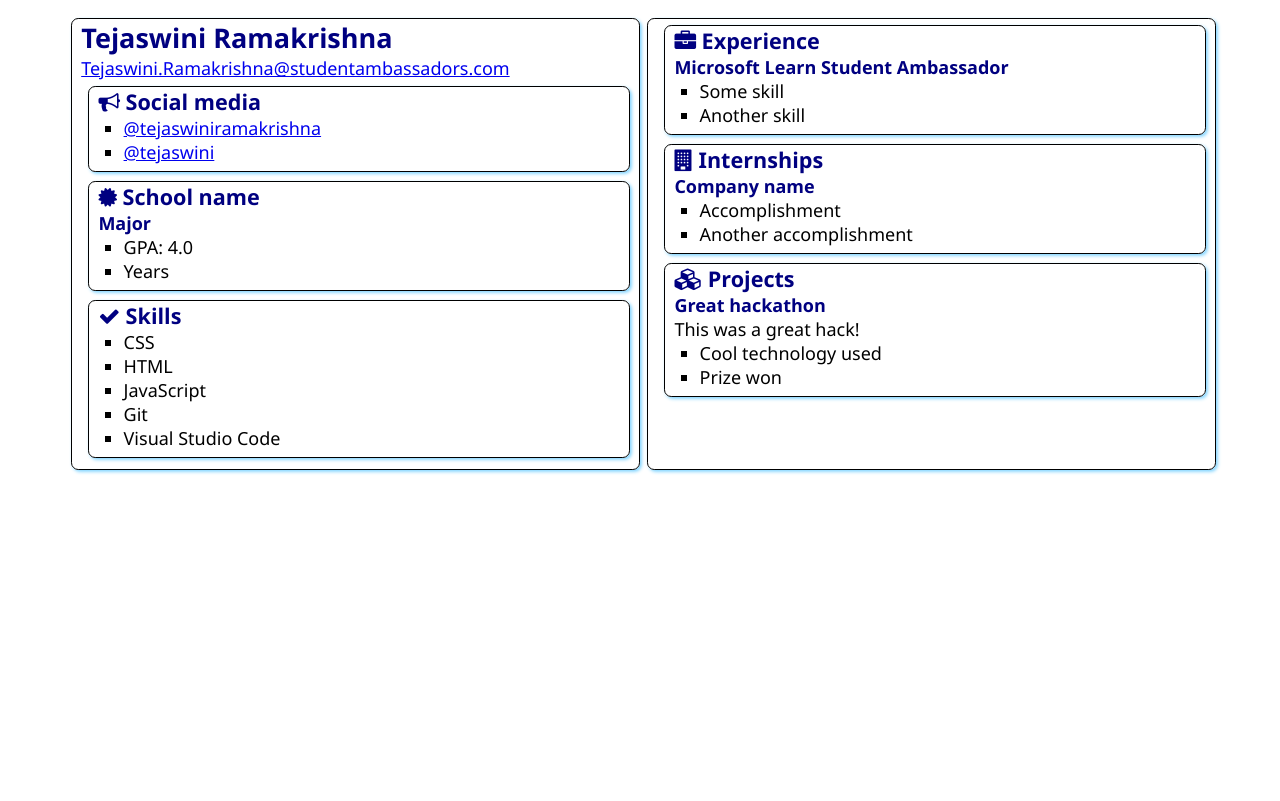
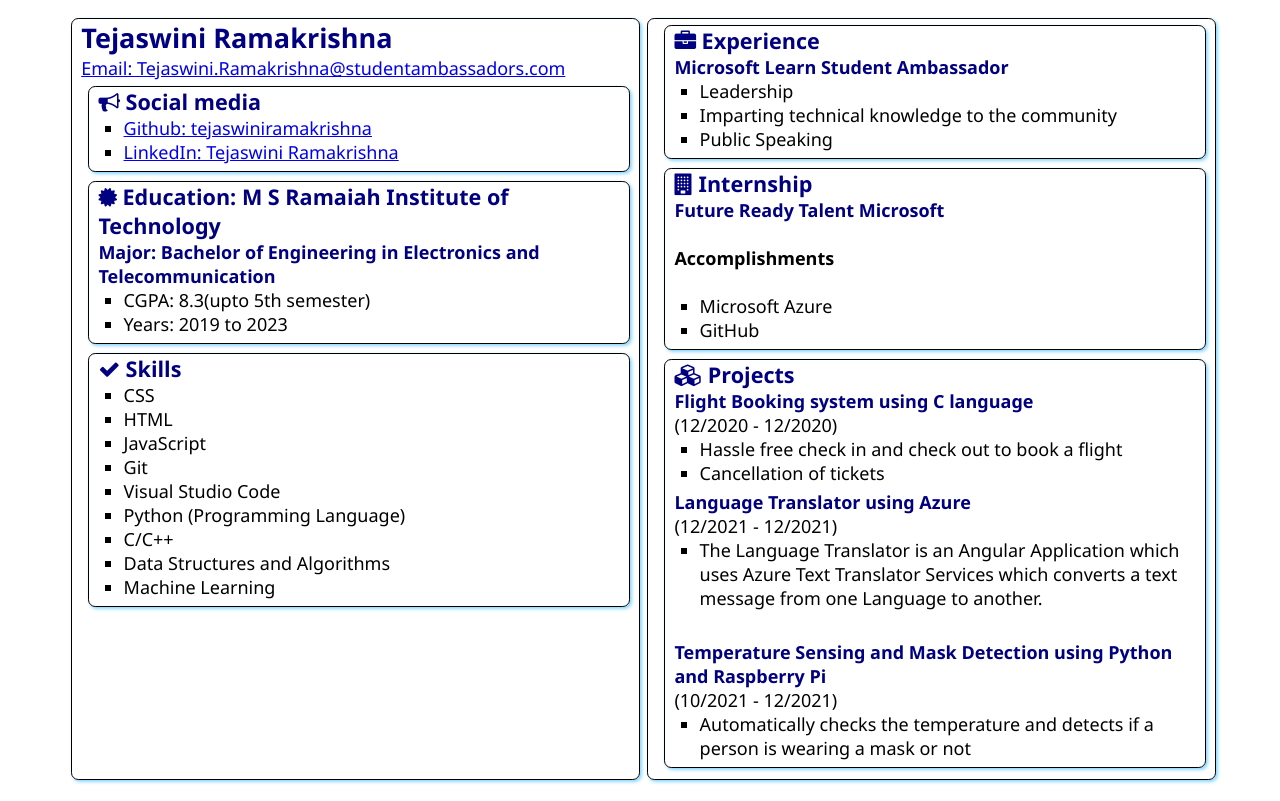
Before and after one commit to tejaswiniramakrishna/SATechnicalOnboarding, a plain HTML site: page src/index.html in a window 1280 px wide. Drawn offline with Linux system fonts and the light colour scheme.

Commit message:
Update index.html
added projects

```diff
--- a/src/index.html
+++ b/src/index.html
@@ -13,7 +13,7 @@
     <main>
         <article class="box">
             <h1>Tejaswini Ramakrishna</h1>
-            <div><a href="mailto:Tejaswini.Ramakrishna@studentambassadors.com">Tejaswini.Ramakrishna@studentambassadors.com</a></div>
+            <div><a href="mailto:Tejaswini.Ramakrishna@studentambassadors.com">Email: Tejaswini.Ramakrishna@studentambassadors.com</a></div>
 
             <section class="box">
                 <h2>
@@ -21,8 +21,8 @@
                     Social media
                 </h2>
                 <ul>
-                    <li><a href="https://github.com/tejaswiniramakrishna">@tejaswiniramakrishna</a></li>
-                    <li><a href="https://www.linkedin.com/in/tejaswini-ramakrishna-992a27214/">@tejaswini</a></li>
+                    <li><a href="https://github.com/tejaswiniramakrishna">Github: tejaswiniramakrishna</a></li>
+                    <li><a href="https://www.linkedin.com/in/tejaswini-ramakrishna-992a27214/">LinkedIn: Tejaswini Ramakrishna</a></li>
 
                 </ul>
             </section>
@@ -31,12 +31,12 @@
                 <div class="education">
                     <h2>
                         <i class="fa fa-certificate" aria-hidden="true"></i>
-                        School name
+                        Education: M S Ramaiah Institute of Technology
                     </h2>
-                    <h3>Major</h3>
+                    <h3>Major: Bachelor of Engineering in Electronics and Telecommunication</h3>
                     <ul>
-                        <li>GPA: 4.0</li>
-                        <li>Years</li>
+                        <li>CGPA: 8.3(upto 5th semester)</li>
+                        <li>Years: 2019 to 2023</li>
                     </ul>
                 </div>
             </section>
@@ -52,6 +52,10 @@
                     <li>JavaScript</li>
                     <li>Git</li>
                     <li>Visual Studio Code</li>
+                    <li>Python (Programming Language)</li>
+                    <li>C/C++</li>
+                    <li>Data Structures and Algorithms</li>
+                    <li>Machine Learning</li>
                 </ul>
             </section>
         </article>
@@ -63,20 +67,22 @@
                 </h2>
                 <h3>Microsoft Learn Student Ambassador</h3>
                 <ul>
-                    <li>Some skill</li>
-                    <li>Another skill</li>
+                    <li>Leadership</li>
+                    <li>Imparting technical knowledge to the community</li>
+                    <li>Public Speaking</li>
                 </ul>
             </section>
             <section class="box">
                 <h2>
                     <i class="fa fa-building" aria-hidden="true"></i>
-                    Internships
+                    Internship
                 </h2>
 
-                <h3>Company name</h3>
+                <h3>Future Ready Talent Microsoft</h3>
+                <h4>Accomplishments</h4>
                 <ul>
-                    <li>Accomplishment</li>
-                    <li>Another accomplishment</li>
+                    <li>Microsoft Azure</li>
+                    <li>GitHub</li>
                 </ul>
             </section>
             <section class="box">
@@ -85,11 +91,26 @@
                     Projects
                 </h2>
 
-                <h3>Great hackathon</h3>
-                <div>This was a great hack!</div>
+                <h3>Flight Booking system using C language</h3>
+                <div>(12/2020 - 12/2020)</div>
                 <ul>
-                    <li>Cool technology used</li>
-                    <li>Prize won</li>
+                    <li>Hassle free check in and check out to book a flight</li>
+                    <li>Cancellation of tickets</li>
+
+                </ul>
+                <h3>Language Translator using Azure</h3>
+                <div>(12/2021 - 12/2021)</div>
+                <ul>
+                    <li>The Language Translator is an Angular Application which uses Azure Text Translator Services which converts a text message from one Language to another.</li>
+
+                </ul>
+                <br>
+                <h3>Temperature Sensing and Mask Detection using Python and Raspberry Pi</h3>
+                <div>(10/2021 - 12/2021)</div>
+                <ul>
+                    <li>Automatically checks the temperature and detects if a person is wearing a mask or not</li>
+
+
                 </ul>
             </section>
         </article>
```
